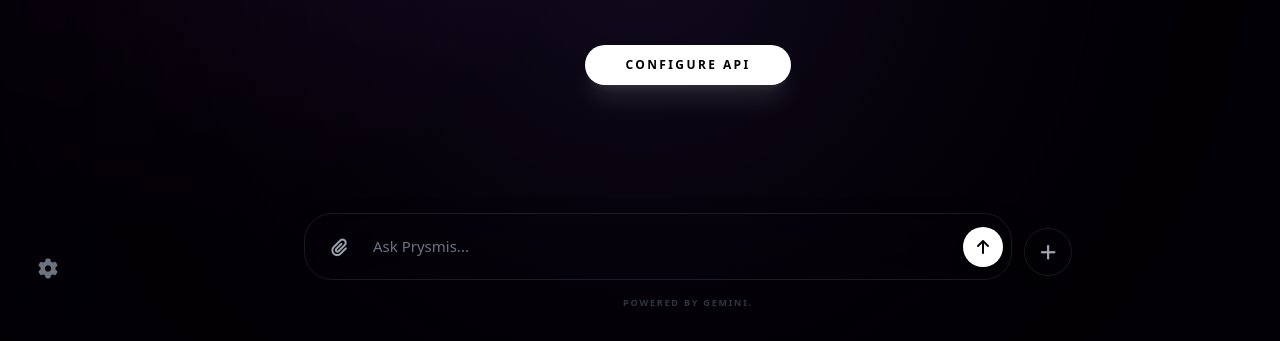
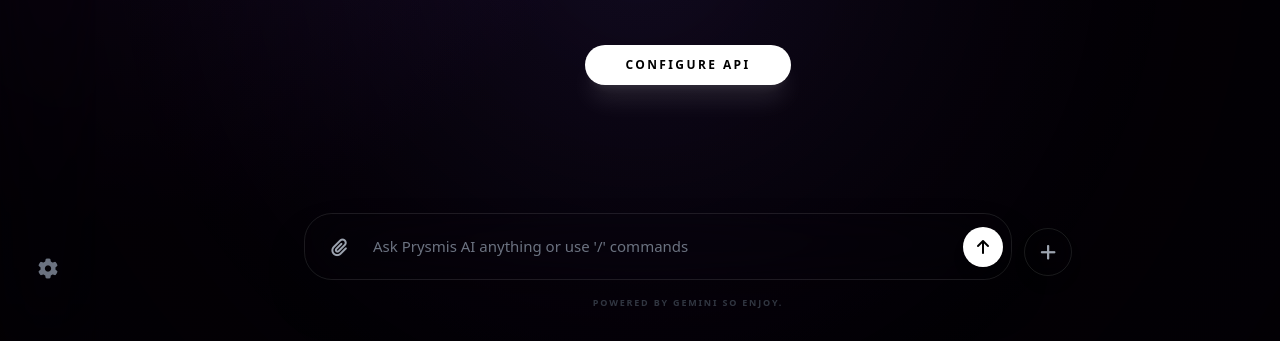
Before and after one commit to silentalex1/tabcode, a plain HTML site: page index.html in a window 1280 px wide. Shown: the part 459-800 px from the top of the page. Drawn offline with nearby package versions, Linux system fonts and the light colour scheme.

Commit message:
Update index.html

```diff
--- a/index.html
+++ b/index.html
@@ -139,7 +139,7 @@
                         <button onclick="document.getElementById('file-input').click()" class="mb-1.5 w-9 h-9 rounded-full flex items-center justify-center text-gray-400 hover:text-white hover:bg-white/10 transition cursor-pointer shrink-0 pointer-events-auto relative z-[202]" aria-label="Upload File">
                             <i class="fa-solid fa-paperclip text-lg pointer-events-none"></i>
                         </button>
-                        <textarea id="prompt-input" rows="1" class="flex-1 bg-transparent border-none outline-none text-gray-100 px-4 py-3 resize-none placeholder-gray-500 font-medium text-[15px] leading-relaxed max-h-40 relative z-[202] pointer-events-auto" placeholder="Ask Prysmis..." aria-label="Chat Input"></textarea>
+                        <textarea id="prompt-input" rows="1" class="flex-1 bg-transparent border-none outline-none text-gray-100 px-4 py-3 resize-none placeholder-gray-500 font-medium text-[15px] leading-relaxed max-h-40 relative z-[202] pointer-events-auto" placeholder="Ask Prysmis AI anything or use '/' commands" aria-label="Chat Input"></textarea>
                         <button id="submit-btn" class="mb-1 w-10 h-10 rounded-full bg-white text-black flex items-center justify-center shadow-lg hover:scale-105 active:scale-95 transition cursor-pointer shrink-0 pointer-events-auto relative z-[202] group" aria-label="Send Message">
                             <i class="fa-solid fa-arrow-up pointer-events-none group-hover:-translate-y-0.5 transition-transform"></i>
                         </button>
@@ -149,7 +149,7 @@
                         <i class="fa-solid fa-plus text-lg pointer-events-none"></i>
                     </button>
                 </div>
-                <div class="text-center mt-4 w-full"><p class="text-[9px] text-gray-600 font-bold tracking-[0.2em] uppercase opacity-70">Powered by Gemini.</p></div>
+                <div class="text-center mt-4 w-full"><p class="text-[9px] text-gray-600 font-bold tracking-[0.2em] uppercase opacity-70">Powered by Gemini so enjoy.</p></div>
             </div>
         </div>
 
```
